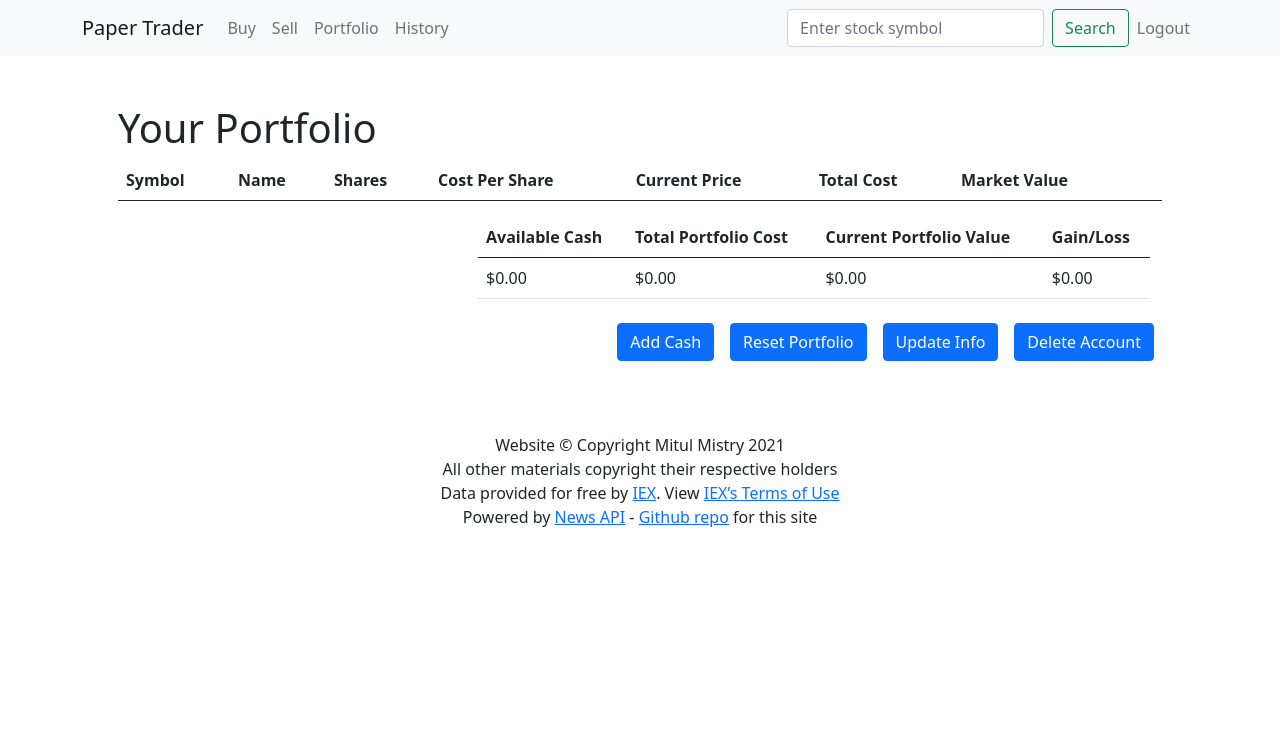
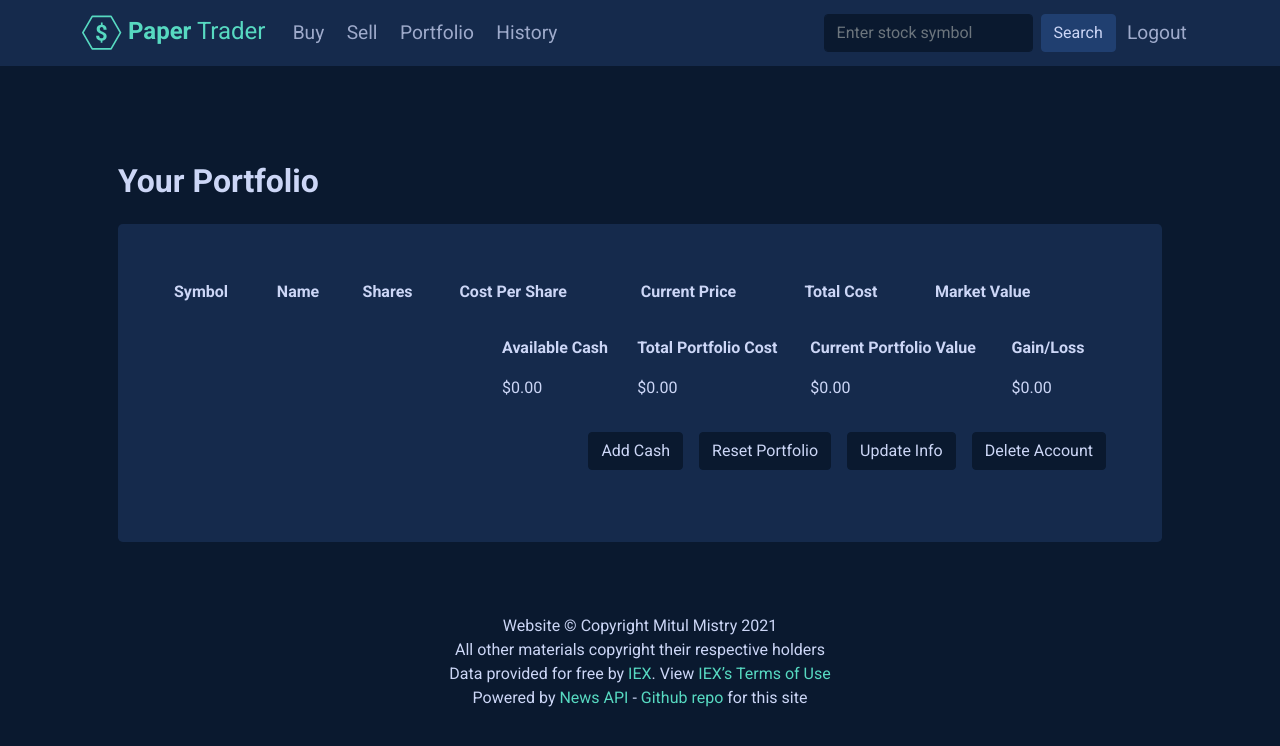
Before and after one commit to MitulMistry/paper-trader, a Flask app: page /portfolio in a window 1280 px wide. Shown: the top 746 px of the page. Run offline with Flask 2, Linux system fonts and the light colour scheme; the visitor is signed in with stand-in values (Sample User, id 1); data comes from the database, SQL or seed files in the repository; data that the repository does not hold is empty.

Commit message:
Implement dark styling to the templates

```diff
--- a/app.py
+++ b/app.py
@@ -542,7 +542,8 @@ def addcash():
 
     # User reached route via GET (as by clicking a link or via redirect)
     else:
-        return render_template("addcash.html")
+        user = User.query.get(session["user_id"])
+        return render_template("addcash.html", cash=user.cash)
 
 
 @app.route("/reset", methods=["GET", "POST"])
--- /dev/null
+++ b/static/style.css
@@ -0,0 +1,121 @@
+@import url('https://fonts.googleapis.com/css2?family=Roboto:wght@400;700&display=swap');
+
+body {
+    font-family: 'Roboto', sans-serif;
+    background-color: #0A192F;
+    color: #CCD6F6;
+}
+
+h1 {
+    font-weight: 700;
+    font-size: 2rem;
+    margin-bottom: 1.5rem;
+}
+
+a {
+    color: #57D9C1;
+    text-decoration: none;
+}
+
+a:hover {
+    color: #9df1e2;
+}
+
+.bg-pt-dark {
+    background-color: #152A4C;
+}
+
+.bg-pt-dark2 {
+    background-color:#152A4C;
+}
+
+.navbar-dark .navbar-brand {
+    color: #57D9C1;
+    font-size: 1.5rem;
+    display: block;
+}
+
+.navbar-dark .navbar-brand:hover {
+    color: #57D9C1;
+}
+
+.navbar-dark .navbar-nav .nav-link {
+    color: rgba(204,214,246,.75);
+    font-size: 1.2rem;
+    padding-right: 0.7rem;
+    padding-left: 0.7rem;
+}
+
+.btn-primary {
+    color: #CCD6F6;
+    background-color: #203f70;
+    border-color: #203f70;
+}
+
+.btn-primary:hover {
+    color: #CCD6F6;
+    background-color: #1f4681;
+    border-color: #1f4681;
+    /* border-color: #556289; */
+}
+
+.btn-secondary {
+    color: #CCD6F6;
+    background-color: #0A192F;
+    border-color: #0A192F;
+}
+
+.btn-secondary:hover {
+    color: #CCD6F6;
+    background-color: #0e213d;
+    border-color: #0e213d;
+}
+
+.form-control {
+    background-color: #0A192F;
+    color: #CCD6F6;
+    border-color: #0A192F;
+}
+
+.form-control:active, .form-control:focus {
+    background-color: #0A192F;
+    color: #CCD6F6;
+    border-color: #0A192F;
+}
+
+.form-text {
+    color: #b1bad6;
+}
+
+.alert-primary {
+	color: #CCD6F6;
+    font-size: 1.2rem;
+	background-color: #0F7677;
+	border-color: #0F7677;
+}
+
+.alert-danger {
+	color: #CCD6F6;
+    font-size: 1.2rem;
+	background-color: #66233A;
+	border-color: #66233A;
+}
+
+.table {
+	/* --bs-table-bg: transparent;
+	--bs-table-accent-bg: transparent; */
+	--bs-table-striped-color: #CCD6F6;
+	--bs-table-striped-bg: #213A62;
+	--bs-table-active-color: #CCD6F6;
+	--bs-table-active-bg: #213A62;
+	--bs-table-hover-color: #CCD6F6;
+	--bs-table-hover-bg: #213A62;
+	color: #CCD6F6;
+	border-color: #213A62;
+}
+
+tbody, td, tfoot, th, thead, tr {
+	/* border-color: inherit; */
+	border-style: none;
+	/* border-width: 0; */
+}
--- a/templates/addcash.html
+++ b/templates/addcash.html
@@ -7,7 +7,8 @@
 {% block main %}
     <h1>Add Cash to Account</h1>
 
-    <p>Current Cash: </p>
+    <div class="p-5 mb-4 bg-pt-dark2 rounded-3">
+        <p>Current Cash: {{ cash | usd }}</p>
         <form action="/addcash" method="post">
             <div class="mb-3">
                 <label for="cash1" class="form-label">Amount of cash to add</label>
@@ -18,4 +19,5 @@
             </div>
             <button type="submit" class="btn btn-primary">Submit</button>
         </form>
+    </div>
 {% endblock %}
--- a/templates/buy.html
+++ b/templates/buy.html
@@ -7,6 +7,7 @@
 {% block main %}
     <h1>Buy Shares</h1>
 
+    <div class="p-5 mb-4 bg-pt-dark2 rounded-3">
         <form action="/buy" method="post">
             <div class="mb-3">
                 <label for="stock1" class="form-label">Stock to buy (Input symbol)</label>
@@ -18,4 +19,5 @@
             </div>
             <button type="submit" class="btn btn-primary">Submit</button>
         </form>
+    </div>
 {% endblock %}
--- a/templates/history.html
+++ b/templates/history.html
@@ -7,6 +7,7 @@
 {% block main %}
     <h1>Transaction History</h1>
 
+    <div class="p-5 mb-4 bg-pt-dark2 rounded-3">
         <table class="table table-striped">
             <thead>
                 <th scope="col">Symbol</th>
@@ -17,7 +18,7 @@
             <tbody>
             {% for transaction in transactions %}
                 <tr>
-                <td><a href={{ "/quote/" + transaction["symbol"] }}>{{ transaction["symbol"] }}</a></td>
+                    <td><a href={{ "/quote/" + transaction["symbol"] }}><strong>{{ transaction["symbol"] }}</strong></a></td>
                     <td>{{ transaction["shares"] }}</td>
                     <td>{{ transaction["price"] | usd }}</td>
                     <td>{{ transaction["timestamp"].strftime('%Y-%m-%d, %I:%M %p') }}</td>
@@ -25,4 +26,5 @@
             {% endfor %}
             </tbody>
         </table>
+    </div>
 {% endblock %}
--- a/templates/index.html
+++ b/templates/index.html
@@ -5,7 +5,7 @@
 {% endblock %}
 
 {% block main %}
-    <div class="p-5 mb-4 bg-light rounded-3">
+    <div class="p-5 mb-4 bg-pt-dark2 rounded-3">
         <div class="container-fluid py-5">
             <h1 class="display-5 fw-bold">Paper Trader</h1>
             <p class="col-md-8 fs-4">Get quotes and news on stocks. Register to practice buying and selling stocks with a cash amount of your choice.</p>
--- a/templates/layout.html
+++ b/templates/layout.html
@@ -8,15 +8,24 @@
         <!-- Bootstrap CSS -->
         <link href="https://cdn.jsdelivr.net/npm/bootstrap@5.0.1/dist/css/bootstrap.min.css" rel="stylesheet" integrity="sha384-+0n0xVW2eSR5OomGNYDnhzAbDsOXxcvSN1TPprVMTNDbiYZCxYbOOl7+AMvyTG2x" crossorigin="anonymous">
 
+        <!-- Icon -->
+        <link href="/static/favicon.ico" rel="icon">
+
+        <!-- Custom CSS -->
+        <link href="/static/style.css" rel="stylesheet">
+
         <title>Paper Trader - {% block title %}{% endblock %}</title>
     </head>
 
     <body>
 
         <!-- Navbar -->
-        <nav class="navbar navbar-expand-lg navbar-light bg-light">
+        <nav class="navbar navbar-expand-lg navbar-dark bg-pt-dark">
             <div class="container">
-                <a class="navbar-brand" href="/">Paper Trader</a>
+                <a class="navbar-brand" href="/">
+                    <img src="/static/pt_logo.svg" alt="logo" width="40" height="40">
+                    <strong>Paper</strong> Trader
+                </a>
                 <button class="navbar-toggler" type="button" data-bs-toggle="collapse" data-bs-target="#navbarSupportedContent" aria-controls="navbarSupportedContent" aria-expanded="false" aria-label="Toggle navigation">
                     <span class="navbar-toggler-icon"></span>
                 </button>
@@ -46,7 +55,7 @@
                     </ul>
                     <form action="/quote" method="post" class="d-flex">
                         <input class="form-control me-2" type="search" placeholder="Enter stock symbol" name="symbol" aria-label="Search">
-                        <button class="btn btn-outline-success" type="submit">Search</button>
+                        <button class="btn btn-primary" type="submit">Search</button>
                     </form>
                     {% if session.user_id %}
                         <ul class="navbar-nav d-flex mb-2 mb-lg-0">
@@ -60,6 +69,7 @@
         </nav>
 
         <!-- Flash Messages -->
+        <div class="container p-4">
         {% with messages = get_flashed_messages() %}
             {% if messages %}
                 {% for message in messages %}
@@ -75,6 +85,7 @@
                 {{ error }}
             </div>
         {% endif %}
+        </div>
 
         <!-- Body -->
         <main class="container p-5">
--- a/templates/login.html
+++ b/templates/login.html
@@ -7,6 +7,7 @@
 {% block main %}
     <h1>Login</h1>
 
+    <div class="p-5 mb-4 bg-pt-dark2 rounded-3">
         <form action="/login" method="post">
             <div class="mb-3">
                 <label for="username1" class="form-label">Username</label>
@@ -18,4 +19,5 @@
             </div>
             <button type="submit" class="btn btn-primary">Submit</button>
         </form>
+    </div>
 {% endblock %}
--- a/templates/portfolio.html
+++ b/templates/portfolio.html
@@ -7,6 +7,7 @@
 {% block main %}
     <h1>Your Portfolio</h1>
 
+    <div class="p-5 mb-4 bg-pt-dark2 rounded-3">
         <table class="table table-striped">
             <thead>
                 <th scope="col">Symbol</th>
@@ -21,7 +22,7 @@
             <tbody>
             {% for stock in stocks %}
                 <tr>
-                <td><a href={{ "/quote/" + stock["symbol"] }}>{{ stock["symbol"] }}</a></td>
+                    <td><a href={{ "/quote/" + stock["symbol"] }}><strong>{{ stock["symbol"] }}</strong></a></td>
                     <td>{{ stock["name"] }}</td>
                     <td>{{ stock["shares"] }}</td>
                     <td>{{ stock["cost"] | usd }}</td>
@@ -29,8 +30,8 @@
                     <td>{{ stock["total_cost"] | usd }}</td>
                     <td>{{ stock["total_value"] | usd }}</td>
                     <td>
-                    <a href={{ "/buy/" + stock["symbol"] }} class="btn btn-primary btn-sm" role="button">Buy</a>
-                    <a href={{ "/sell/" + stock["symbol"] }} class="btn btn-primary btn-sm" role="button">Sell</a>
+                        <a href={{ "/buy/" + stock["symbol"] }} class="btn btn-secondary btn-sm" role="button">Buy</a>
+                        <a href={{ "/sell/" + stock["symbol"] }} class="btn btn-secondary btn-sm" role="button">Sell</a>
                     </td>
                 </tr>
             {% endfor %}
@@ -60,11 +61,11 @@
             </div>
         </div>
 
-
         <p class="d-flex justify-content-end">
-        <a href="/addcash" class="btn btn-primary m-2" role="button">Add Cash</a>
-        <a href="/reset" class="btn btn-primary m-2" role="button">Reset Portfolio</a>
-        <a href="/update" class="btn btn-primary m-2" role="button">Update Info</a>
-        <a href="/delete" class="btn btn-primary m-2" role="button">Delete Account</a>
+            <a href="/addcash" class="btn btn-secondary m-2" role="button">Add Cash</a>
+            <a href="/reset" class="btn btn-secondary m-2" role="button">Reset Portfolio</a>
+            <a href="/update" class="btn btn-secondary m-2" role="button">Update Info</a>
+            <a href="/delete" class="btn btn-secondary m-2" role="button">Delete Account</a>
         </p>
+    </div>
 {% endblock %}
--- a/templates/quote.html
+++ b/templates/quote.html
@@ -7,6 +7,7 @@
 {% block main %}
     <h1>Quote</h1>
 
+    <div class="p-5 mb-4 bg-pt-dark2 rounded-3">
         <p>
             <span class="badge bg-secondary">{{ quote["symbol"] }}</span>
             <strong>{{ quote["name"] }}</strong>
@@ -27,6 +28,7 @@
                 <a href={{ "/buy/" + quote["symbol"] }} class="btn btn-primary" role="button">Buy</a>
             </p>
         {% endif %}
+    </div>
 
     <h2>News</h2>
 
--- a/templates/register.html
+++ b/templates/register.html
@@ -7,6 +7,7 @@
 {% block main %}
     <h1>Register</h1>
 
+    <div class="p-5 mb-4 bg-pt-dark2 rounded-3">
         <form action="/register" method="post">
             <div class="mb-3">
                 <label for="username1" class="form-label">Username</label>
@@ -37,4 +38,5 @@
             </div>
             <button type="submit" class="btn btn-primary">Submit</button>
         </form>
+    </div>
 {% endblock %}
--- a/templates/reset.html
+++ b/templates/reset.html
@@ -6,6 +6,8 @@
 
 {% block main %}
     <h1>Reset Account</h1>
+
+    <div class="p-5 mb-4 bg-pt-dark2 rounded-3">
         <form action="/reset" method="post">
             <div class="mb-3">
                 <label for="cash1" class="form-label">Starting cash</label>
@@ -16,4 +18,5 @@
             </div>
             <button type="submit" class="btn btn-primary">Submit</button>
         </form>
+    </div>
 {% endblock %}
--- a/templates/sell.html
+++ b/templates/sell.html
@@ -7,6 +7,7 @@
 {% block main %}
     <h1>Sell Shares</h1>
 
+    <div class="p-5 mb-4 bg-pt-dark2 rounded-3">
         <form action="/sell" method="post">
             <div class="mb-3">
                 <label for="symbol1" class="form-label">Stock to sell</label>
@@ -25,4 +26,5 @@
             </div>
             <button type="submit" class="btn btn-primary">Submit</button>
         </form>
+    </div>
 {% endblock %}
--- a/templates/update.html
+++ b/templates/update.html
@@ -7,6 +7,7 @@
 {% block main %}
     <h1>Update</h1>
 
+    <div class="p-5 mb-4 bg-pt-dark2 rounded-3">
         <form action="/register" method="post">
             <div class="mb-3">
                 <label for="username1" class="form-label">Username</label>
@@ -30,4 +31,5 @@
             </div>
             <button type="submit" class="btn btn-primary">Submit</button>
         </form>
+    </div>
 {% endblock %}
```
Also changed, not shown: static/favicon.ico (added), static/pt_logo.svg (added). Lines whose indentation alone changed are shown as unchanged.
